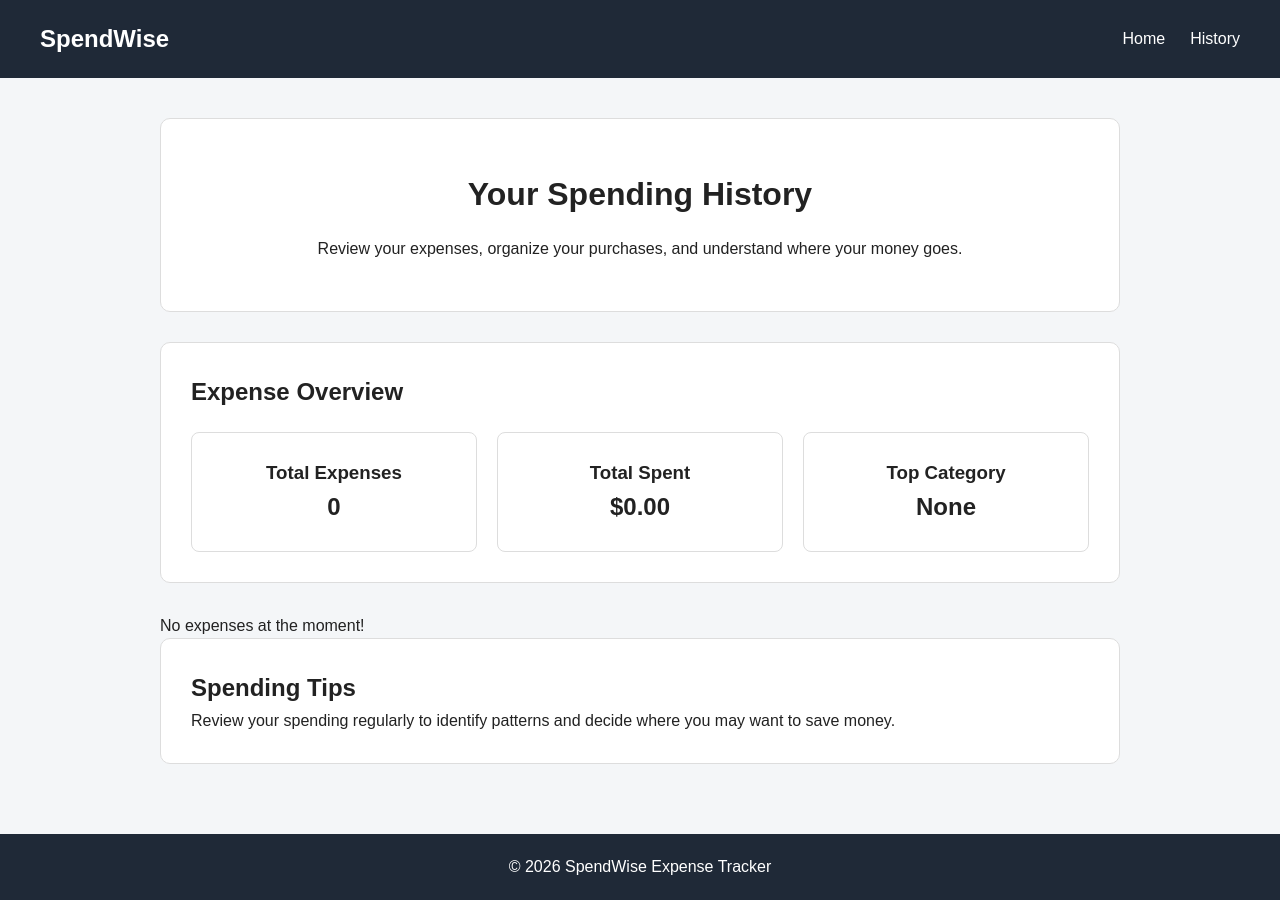
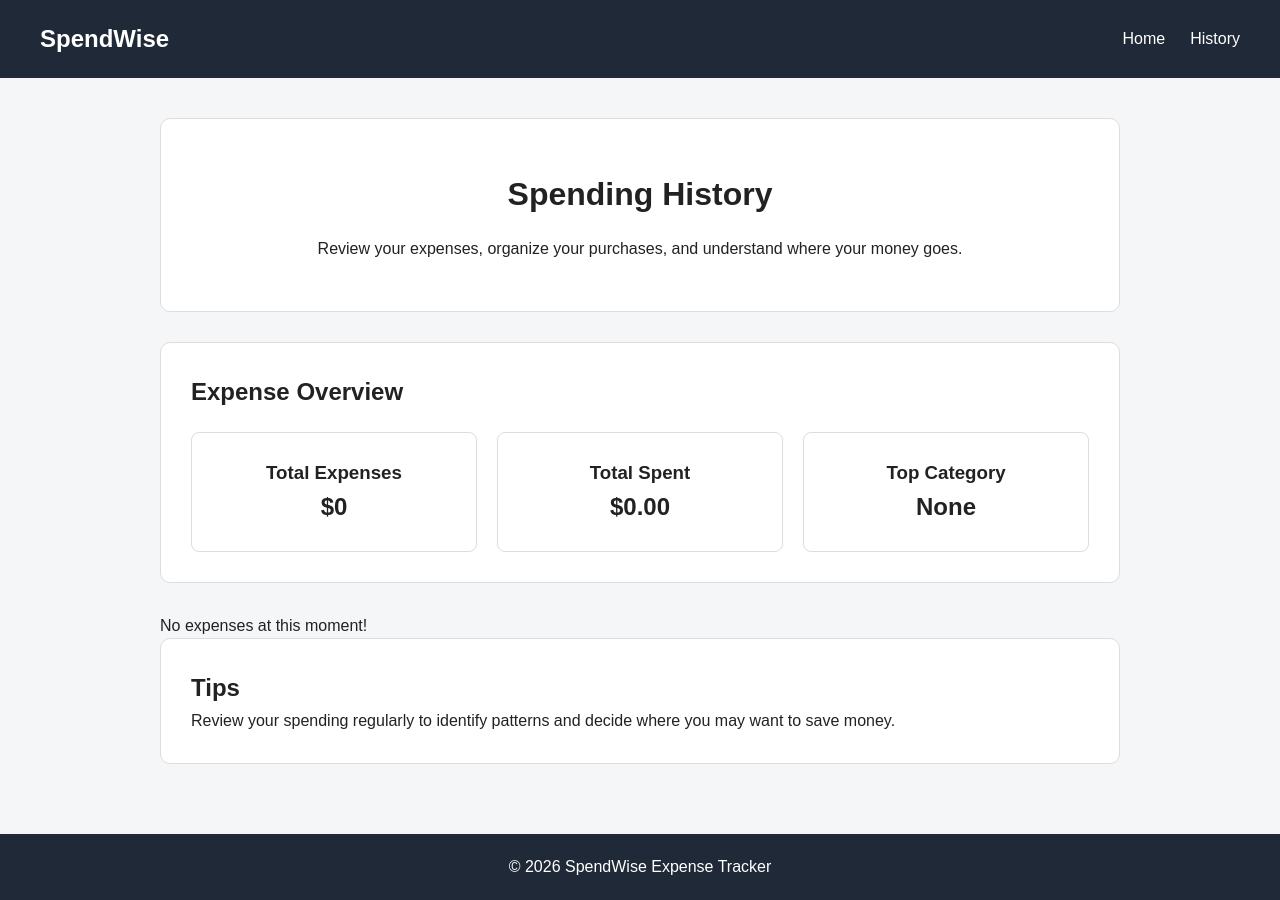
Before and after one commit to Eliworld1/semester-project, a plain HTML site: page history.html in a window 1280 px wide. Drawn offline with Linux system fonts and the light colour scheme.

Commit message:
Fixed some wording

```diff
--- a/history.html
+++ b/history.html
@@ -23,7 +23,7 @@
     <main>
 
         <section class="hero">
-            <h2>Your Spending History</h2>
+            <h2>Spending History</h2>
 
             <p>
                 Review your expenses, organize your purchases,
@@ -38,7 +38,7 @@
 
                 <article class="card">
                     <h3>Total Expenses</h3>
-                    <p>0</p>
+                    <p>$0</p>
                 </article>
 
                 <article class="card">
@@ -54,14 +54,14 @@
             </div>
         </section>
 
-          <p class="no-expenses">
-        No expenses at the moment!
+          <p class="no expenses">
+        No expenses at this moment!
          </p>
 </section>
 
 
         <section class="expense-section">
-            <h2>Spending Tips</h2>
+            <h2> Tips</h2>
 
             <p>
                 Review your spending regularly to identify patterns
```
